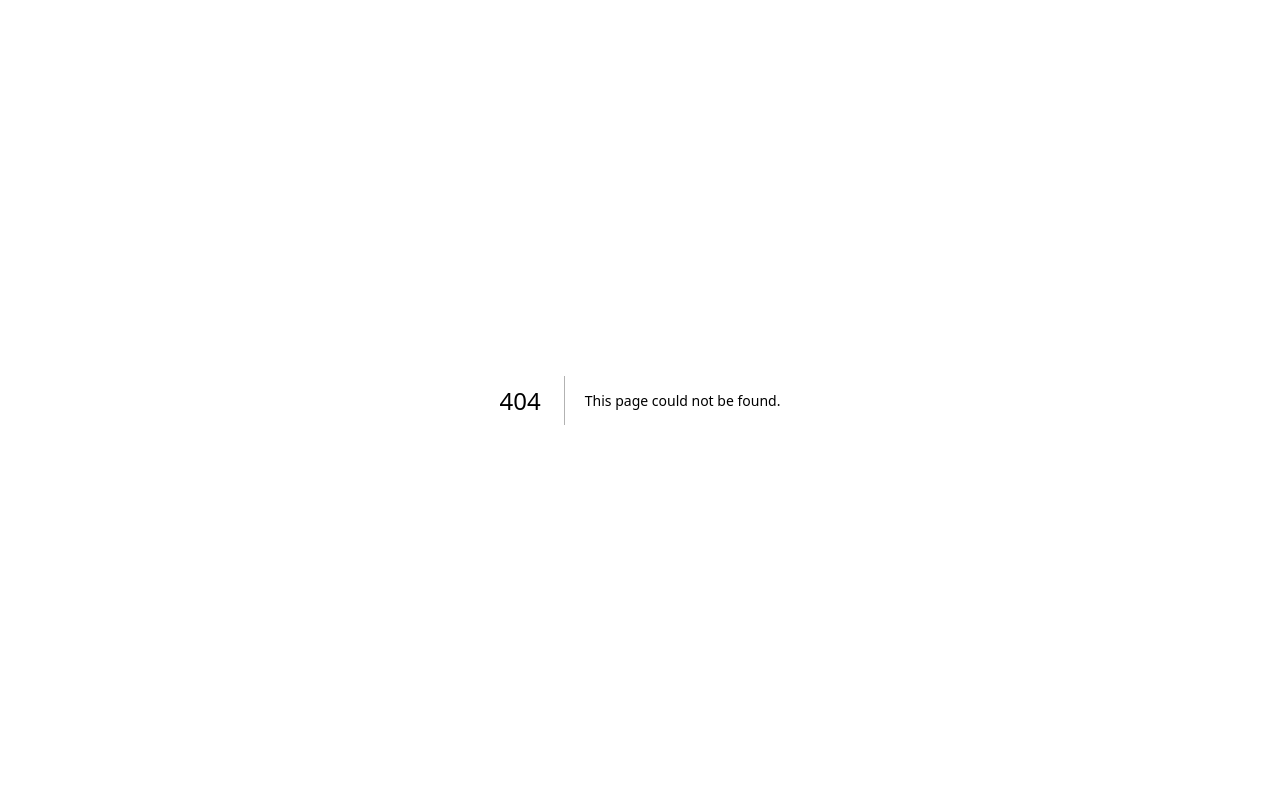
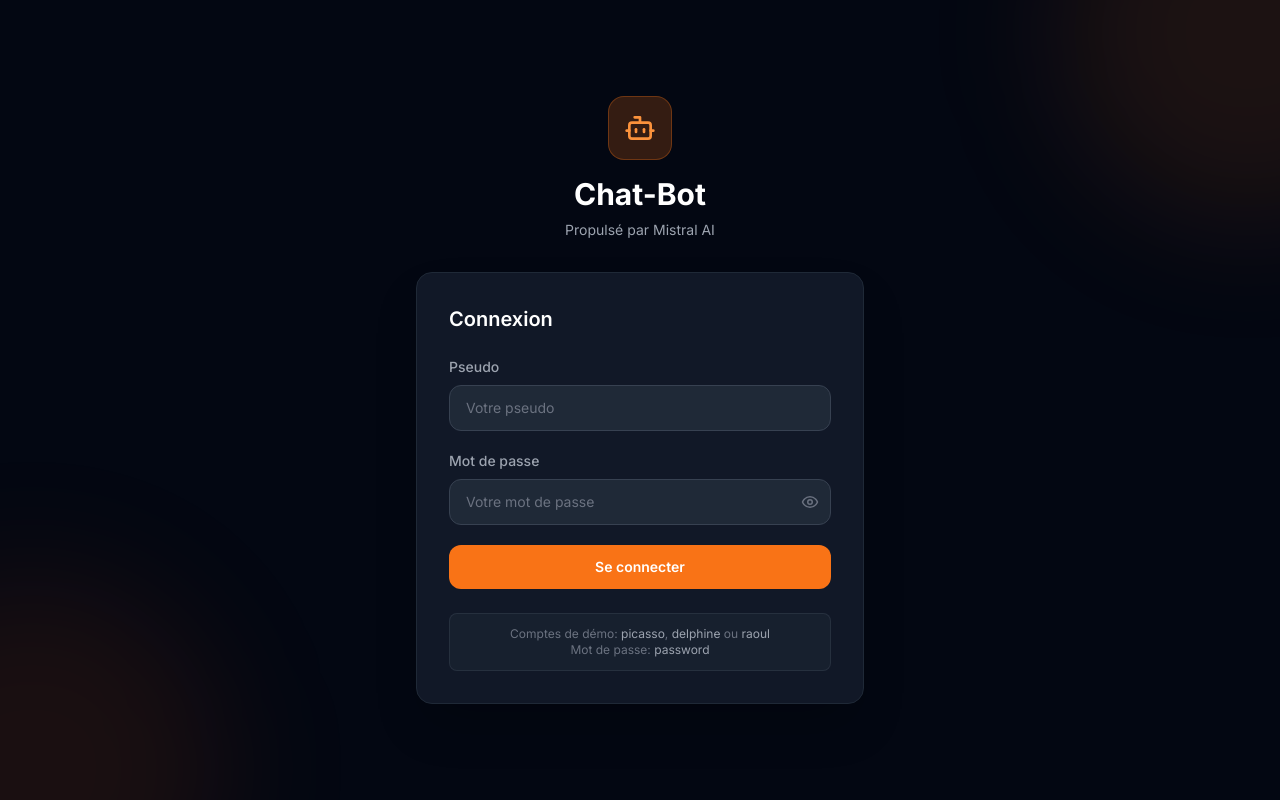
Before and after one commit to PicassoHouessou/chatbot-mistral, a Next.js app: page /login in a window 1280 px wide. Before the commit this address had no page. Built offline with nearby package versions, Linux system fonts and the light colour scheme; no server answers.

Commit message:
wip: start NextAuth integration for user authentication

```diff
--- /dev/null
+++ b/app/api/auth/[...nextauth]/route.ts
@@ -0,0 +1,57 @@
+import NextAuth, { NextAuthOptions } from "next-auth";
+import CredentialsProvider from "next-auth/providers/credentials";
+import bcrypt from "bcryptjs";
+import { connectDB } from "@/lib/mongodb";
+import { User } from "@/lib/models/User";
+
+export const authOptions: NextAuthOptions = {
+  providers: [
+    CredentialsProvider({
+      name: "Credentials",
+      credentials: {
+        pseudo: { label: "Pseudo", type: "text" },
+        password: { label: "Password", type: "password" },
+      },
+      async authorize(credentials) {
+        if (!credentials?.pseudo || !credentials?.password) return null;
+
+        await connectDB();
+        const user = await User.findOne({ pseudo: credentials.pseudo });
+        if (!user) return null;
+
+        const isValid = await bcrypt.compare(credentials.password, user.password);
+        if (!isValid) return null;
+
+        return {
+          id: user._id.toString(),
+          name: user.name,
+          email: user.email,
+          pseudo: user.pseudo,
+        };
+      },
+    }),
+  ],
+  session: {
+    strategy: "jwt",
+  },
+  callbacks: {
+    async jwt({ token, user }) {
+      if (user) {
+        token.pseudo = (user as any).pseudo;
+      }
+      return token;
+    },
+    async session({ session, token }) {
+      if (session.user) {
+        (session.user as any).pseudo = token.pseudo;
+      }
+      return session;
+    },
+  },
+  pages: {
+    signIn: "/login",
+  },
+};
+
+const handler = NextAuth(authOptions);
+export { handler as GET, handler as POST };
--- /dev/null
+++ b/app/login/page.tsx
@@ -0,0 +1,151 @@
+"use client";
+
+import { useState, useEffect } from "react";
+import { signIn, useSession } from "next-auth/react";
+import { useRouter } from "next/navigation";
+import { Bot, Eye, EyeOff, Loader2 } from "lucide-react";
+
+export default function LoginPage() {
+  const { data: session, status } = useSession();
+  const router = useRouter();
+  const [pseudo, setPseudo] = useState("");
+  const [password, setPassword] = useState("");
+  const [showPassword, setShowPassword] = useState(false);
+  const [error, setError] = useState("");
+  const [loading, setLoading] = useState(false);
+
+  useEffect(() => {
+    if (status === "authenticated") {
+      router.push("/");
+    }
+  }, [session, status, router]);
+
+  const handleSubmit = async (e: React.FormEvent) => {
+    e.preventDefault();
+    setError("");
+    setLoading(true);
+
+    const result = await signIn("credentials", {
+      pseudo,
+      password,
+      redirect: false,
+    });
+
+    setLoading(false);
+
+    if (result?.error) {
+      setError("Pseudo ou mot de passe incorrect.");
+    } else {
+      router.push("/");
+    }
+  };
+
+  if (status === "loading") {
+    return (
+      <div className="min-h-screen flex items-center justify-center bg-gray-950">
+        <Loader2 className="animate-spin text-orange-400" size={40} />
+      </div>
+    );
+  }
+
+  return (
+    <div className="min-h-screen flex items-center justify-center bg-gray-950 px-4">
+      {/* Background decoration */}
+      <div className="absolute inset-0 overflow-hidden pointer-events-none">
+        <div className="absolute -top-40 -right-40 w-96 h-96 bg-orange-500/10 rounded-full blur-3xl" />
+        <div className="absolute -bottom-40 -left-40 w-96 h-96 bg-orange-600/10 rounded-full blur-3xl" />
+      </div>
+
+      <div className="relative w-full max-w-md">
+        {/* Logo & Title */}
+        <div className="text-center mb-8">
+          <div className="inline-flex items-center justify-center w-16 h-16 bg-orange-500/20 rounded-2xl mb-4 border border-orange-500/30">
+            <Bot className="text-orange-400" size={32} />
+          </div>
+          <h1 className="text-3xl font-bold text-white">Chat-Bot</h1>
+          <p className="text-gray-400 mt-2 text-sm">Propulsé par Mistral AI</p>
+        </div>
+
+        {/* Form Card */}
+        <div className="bg-gray-900 border border-gray-800 rounded-2xl p-8 shadow-2xl">
+          <h2 className="text-xl font-semibold text-white mb-6">Connexion</h2>
+
+          <form onSubmit={handleSubmit} className="space-y-5">
+            {/* Pseudo */}
+            <div>
+              <label className="block text-sm font-medium text-gray-400 mb-2">
+                Pseudo
+              </label>
+              <input
+                type="text"
+                value={pseudo}
+                onChange={(e) => setPseudo(e.target.value)}
+                placeholder="Votre pseudo"
+                required
+                className="w-full bg-gray-800 border border-gray-700 text-white rounded-xl px-4 py-3 text-sm focus:outline-none focus:ring-2 focus:ring-orange-500 focus:border-transparent placeholder-gray-500 transition"
+              />
+            </div>
+
+            {/* Password */}
+            <div>
+              <label className="block text-sm font-medium text-gray-400 mb-2">
+                Mot de passe
+              </label>
+              <div className="relative">
+                <input
+                  type={showPassword ? "text" : "password"}
+                  value={password}
+                  onChange={(e) => setPassword(e.target.value)}
+                  placeholder="Votre mot de passe"
+                  required
+                  className="w-full bg-gray-800 border border-gray-700 text-white rounded-xl px-4 py-3 pr-12 text-sm focus:outline-none focus:ring-2 focus:ring-orange-500 focus:border-transparent placeholder-gray-500 transition"
+                />
+                <button
+                  type="button"
+                  onClick={() => setShowPassword(!showPassword)}
+                  className="absolute right-3 top-1/2 -translate-y-1/2 text-gray-500 hover:text-gray-300 transition"
+                >
+                  {showPassword ? <EyeOff size={18} /> : <Eye size={18} />}
+                </button>
+              </div>
+            </div>
+
+            {/* Error */}
+            {error && (
+              <div className="bg-red-500/10 border border-red-500/30 rounded-lg px-4 py-3 text-red-400 text-sm">
+                {error}
+              </div>
+            )}
+
+            {/* Submit */}
+            <button
+              type="submit"
+              disabled={loading}
+              className="w-full bg-orange-500 hover:bg-orange-400 disabled:bg-orange-500/50 text-white font-semibold rounded-xl py-3 text-sm transition flex items-center justify-center gap-2"
+            >
+              {loading ? (
+                <>
+                  <Loader2 size={16} className="animate-spin" />
+                  Connexion...
+                </>
+              ) : (
+                "Se connecter"
+              )}
+            </button>
+          </form>
+
+          {/* Demo hint */}
+          <div className="mt-6 p-3 bg-gray-800/50 rounded-lg border border-gray-700/50">
+            <p className="text-xs text-gray-500 text-center">
+              Comptes de démo: <span className="text-gray-400">picasso</span>,{" "}
+              <span className="text-gray-400">delphine</span> ou{" "}
+              <span className="text-gray-400">raoul</span>
+              <br />
+              Mot de passe: <span className="text-gray-400">password</span>
+            </p>
+          </div>
+        </div>
+      </div>
+    </div>
+  );
+}
```
